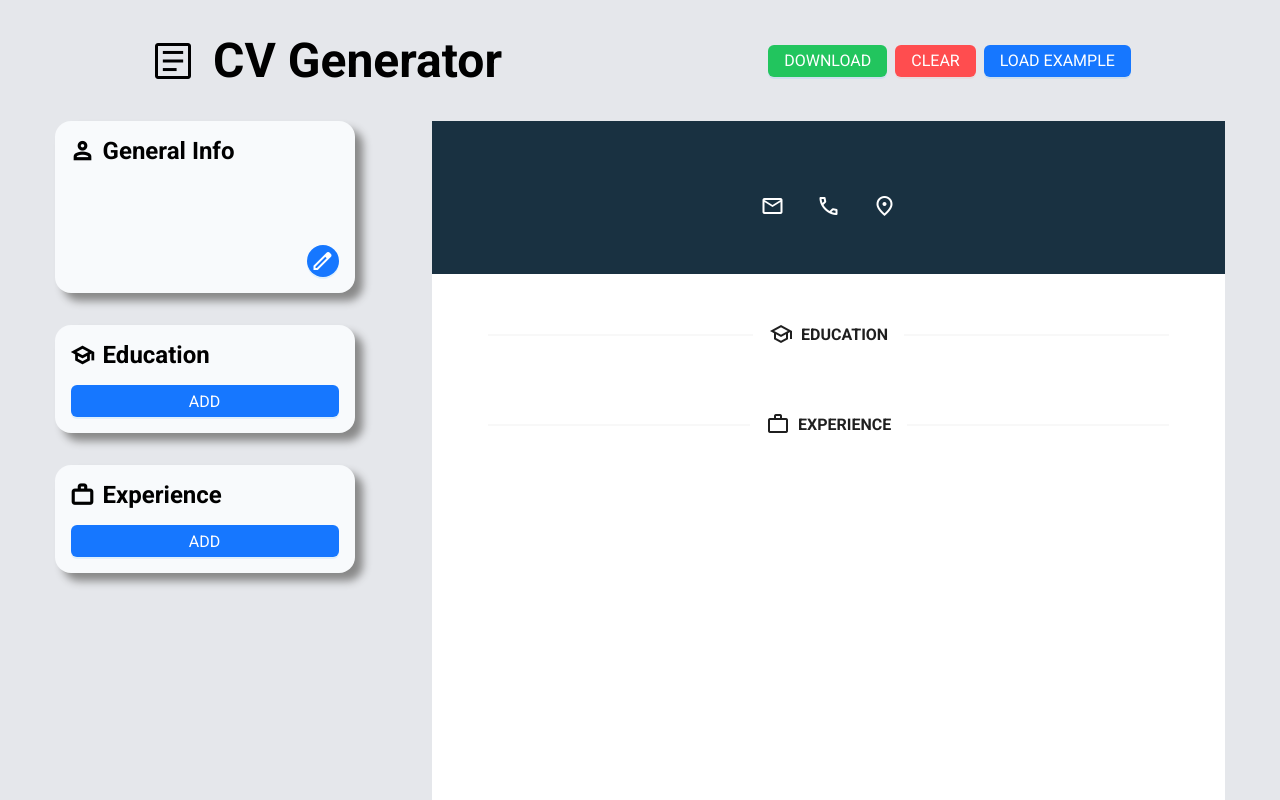
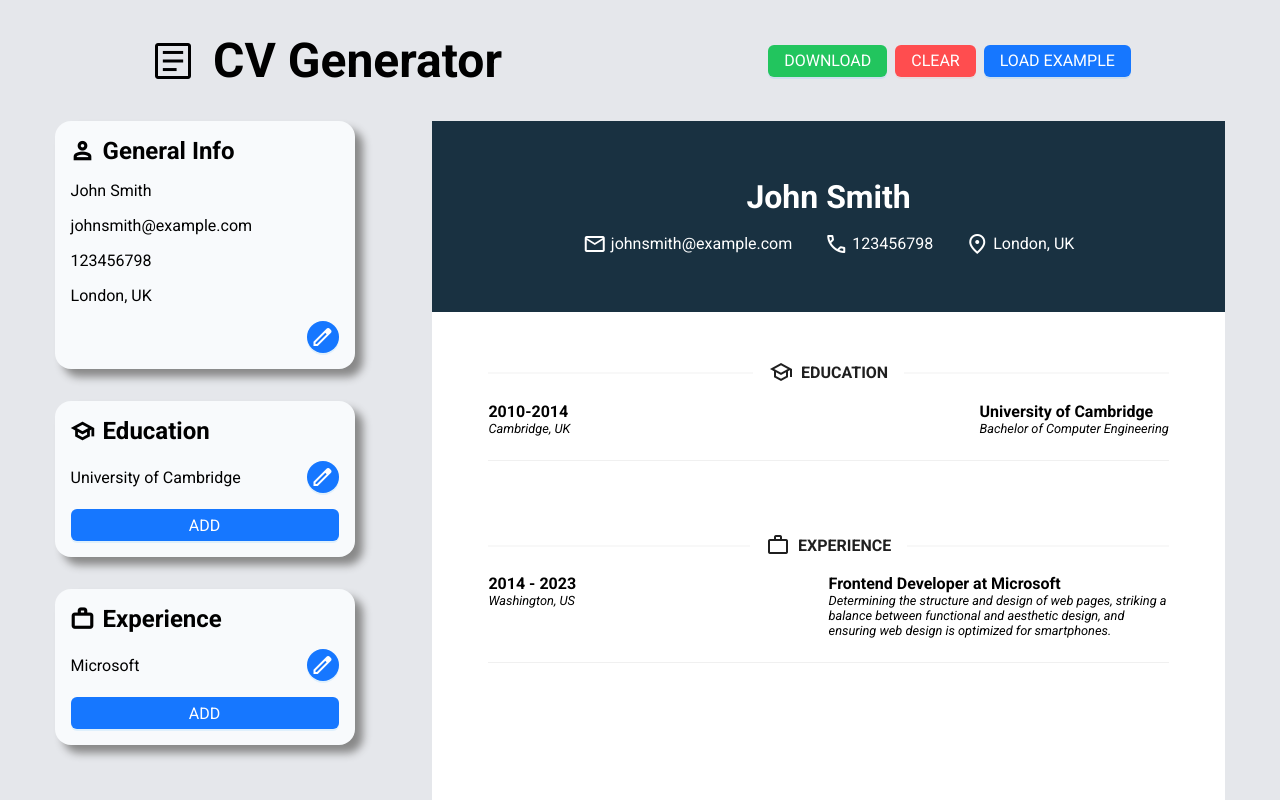
Before and after one commit to datoprak/cv-application, a React (Vite) app: page / in a window 1280 px wide. Shown: the top 800 px of the page. Built offline with nearby package versions, Linux system fonts and the light colour scheme.

Commit message:
Move example cv to example.js and make it default

```diff
--- a/src/App.jsx
+++ b/src/App.jsx
@@ -5,67 +5,15 @@
 import Experience from "./components/Experience";
 import Cv from "./components/Cv";
 import Navbar from "./components/Navbar";
+import EXAMPLE_CV from "./util/example";
 import "./styles/App.css";
 
-const EXAMPLE_CV = {
-  person: {
-    firstName: "John",
-    lastName: "Smith",
-    email: "johnsmith@example.com",
-    phone: "123456798",
-    address: "London, UK",
-  },
-  totalEdu: [
-    {
-      id: "1edu",
-      school: "University of Cambridge",
-      degree: "Bachelor of Computer Engineering",
-      startDate: "2010",
-      endDate: "2014",
-      location: "Cambridge, UK",
-    },
-  ],
-  totalExp: [
-    {
-      id: "1exp",
-      company: "Microsoft",
-      title: "Frontend Developer",
-      startDate: "2014",
-      endDate: "2023",
-      location: "Washington, US",
-      description:
-        "Determining the structure and design of web pages, striking a balance between functional and aesthetic design, and ensuring web design is optimized for smartphones.",
-    },
-  ],
-};
-
 function App() {
-  const [person, setPerson] = useState({
-    firstName: "",
-    lastName: "",
-    email: "",
-    phone: "",
-    address: "",
-  });
-  const [totalEdu, setTotalEdu] = useState([]);
-  const [education, setEducation] = useState({
-    id: "",
-    school: "",
-    degree: "",
-    startDate: "",
-    endDate: "",
-    location: "",
-  });
-  const [totalExp, setTotalExp] = useState([]);
-  const [experience, setExperience] = useState({
-    id: "",
-    company: "",
-    title: "",
-    startDate: "",
-    endDate: "",
-    location: "",
-    description: "",
-  });
+  const [person, setPerson] = useState(EXAMPLE_CV.person);
+  const [totalEdu, setTotalEdu] = useState(EXAMPLE_CV.totalEdu);
+  const [education, setEducation] = useState(EXAMPLE_CV.totalEdu[0]);
+  const [totalExp, setTotalExp] = useState(EXAMPLE_CV.totalExp);
+  const [experience, setExperience] = useState(EXAMPLE_CV.totalExp[0]);
 
   const loadExample = () => {
     setPerson(EXAMPLE_CV.person);
--- /dev/null
+++ b/src/util/example.js
@@ -0,0 +1,33 @@
+const EXAMPLE_CV = {
+  person: {
+    firstName: "John",
+    lastName: "Smith",
+    email: "johnsmith@example.com",
+    phone: "123456798",
+    address: "London, UK",
+  },
+  totalEdu: [
+    {
+      id: "1edu",
+      school: "University of Cambridge",
+      degree: "Bachelor of Computer Engineering",
+      startDate: "2010",
+      endDate: "2014",
+      location: "Cambridge, UK",
+    },
+  ],
+  totalExp: [
+    {
+      id: "1exp",
+      company: "Microsoft",
+      title: "Frontend Developer",
+      startDate: "2014",
+      endDate: "2023",
+      location: "Washington, US",
+      description:
+        "Determining the structure and design of web pages, striking a balance between functional and aesthetic design, and ensuring web design is optimized for smartphones.",
+    },
+  ],
+};
+
+export default EXAMPLE_CV
```
